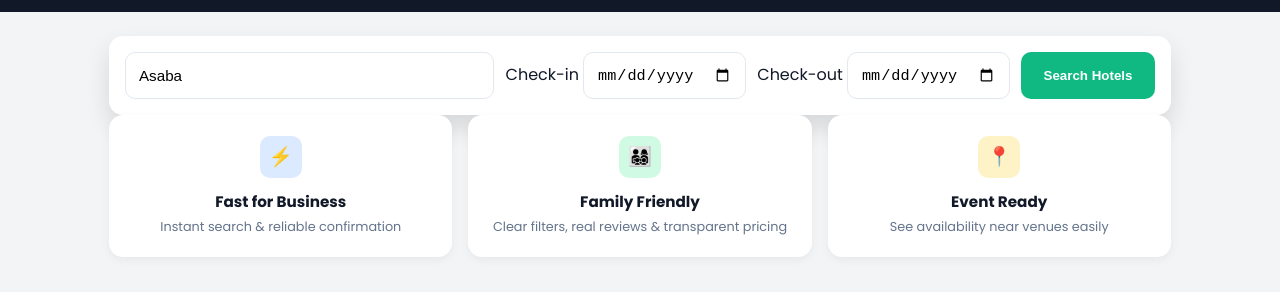
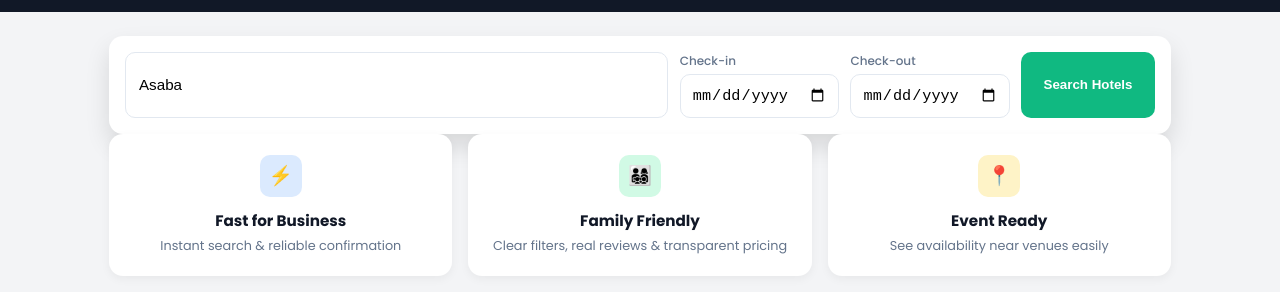
Before and after one commit to cn7technologies/CN7, a plain HTML site: page index.html in a window 1280 px wide. Shown: the part 53-345 px from the top of the page. Drawn offline with Linux system fonts and the light colour scheme.

Commit message:
Add date-group styles for layout and input

```diff
--- a/styles.css
+++ b/styles.css
@@ -238,3 +238,19 @@ footer {
   .nav-links button { margin-left: 0.6rem; font-size: 0.82rem; }
   .features { grid-template-columns: 1fr; }
 }
+.date-group {
+  display: flex;
+  flex-direction: column;
+  min-width: 130px;
+}
+
+.date-group label {
+  font-size: 0.75rem;
+  color: #64748b;
+  margin-bottom: 4px;
+  font-weight: 500;
+}
+
+.date-group input {
+  padding: 0.7rem;
+}
```
